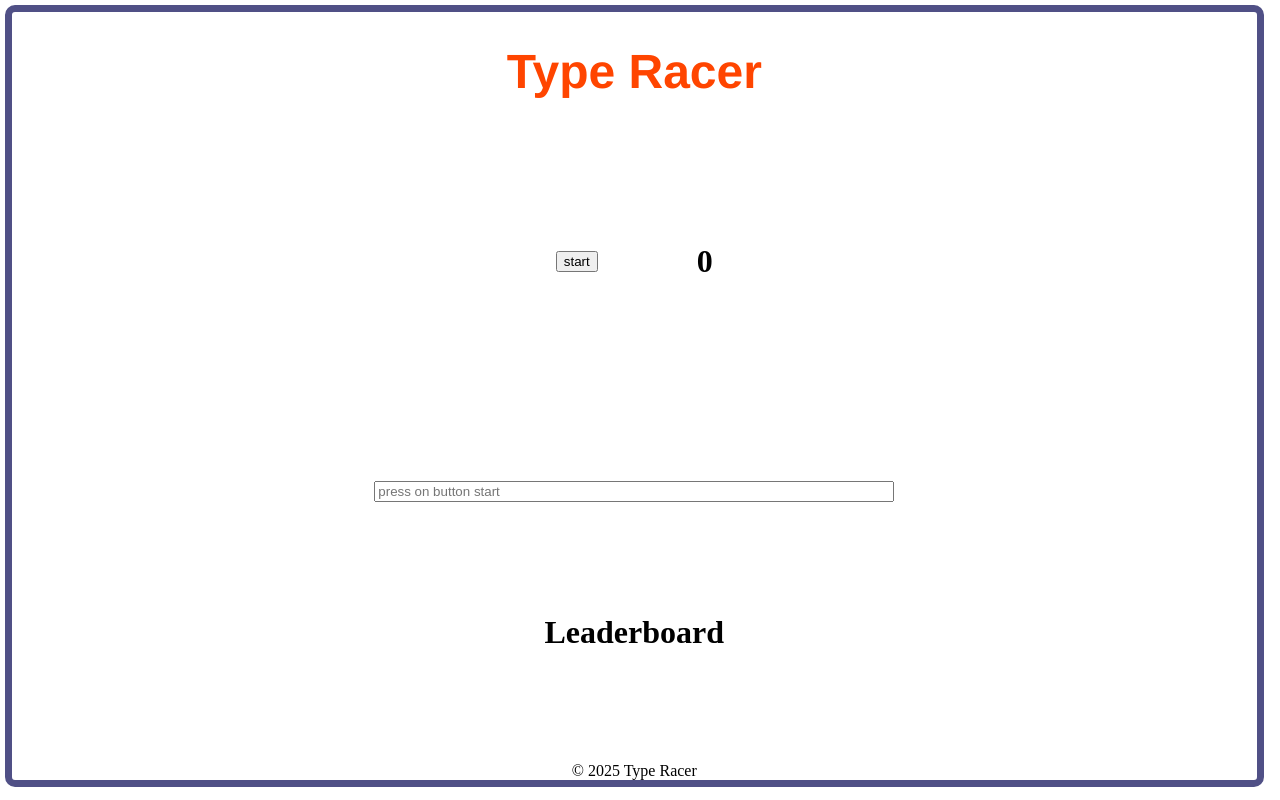
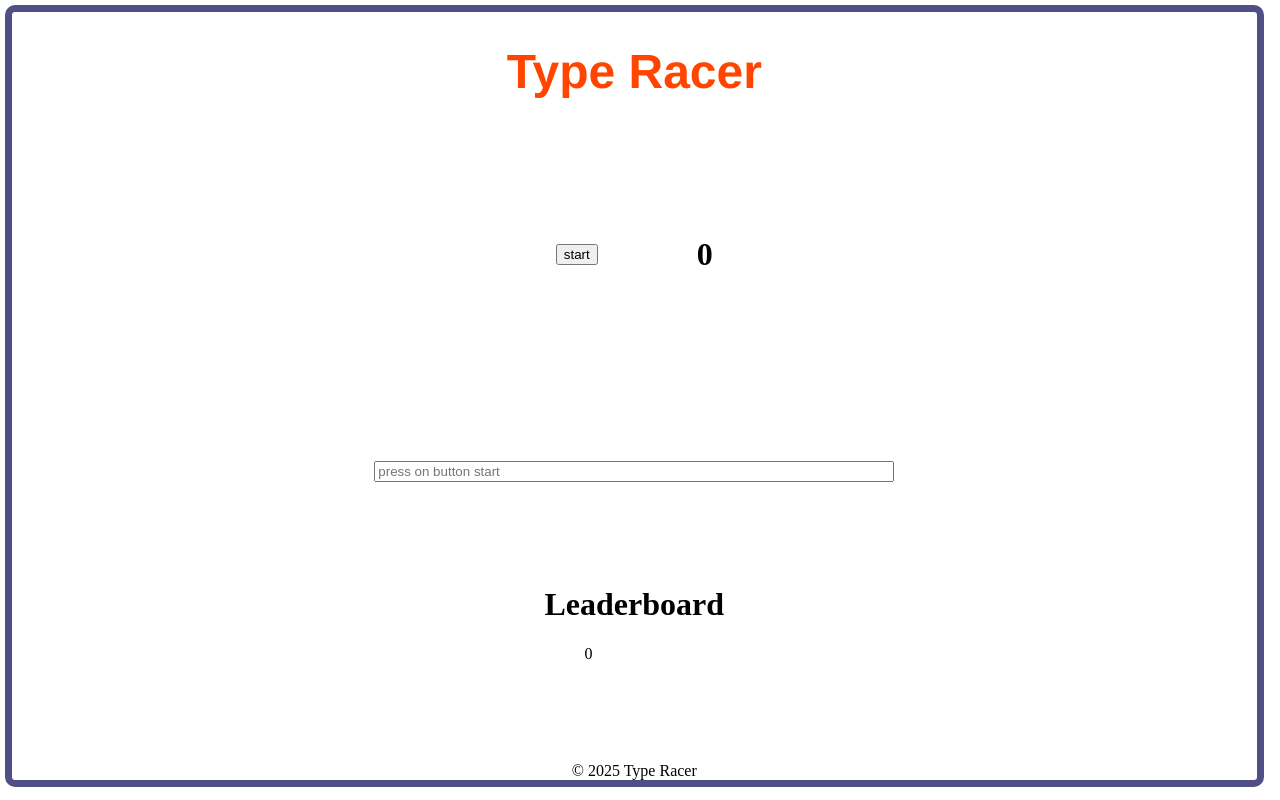
Before and after one commit to elazarmatan/TypeRacer, a React (Vite) app: page / in a window 1280 px wide. Built offline with nearby package versions, Linux system fonts and the light colour scheme.

Commit message:
feat: Display top 5 leaderboard scores.
Implements leaderboard display with name and record. Limits to top 5.

```diff
--- a/src/components/leaderboard.tsx
+++ b/src/components/leaderboard.tsx
@@ -1,9 +1,16 @@
+import { useTimer } from "../context/timer.context"
+import getLeaderboard from "../utils/getLeaderBoard"
 
 function Leaderboard() {
+    const {saveRecord} = useTimer()
+    const leaderboard = getLeaderboard()
+    console.log(saveRecord)
   return (
     <div id="leader">
     <h1>Leaderboard</h1>
-    <ul></ul>
+    <ul>
+        {leaderboard.length && leaderboard.map((leader:{name:string,record:number},index:number)=>  index < 5 &&<li key={leader.name}>{leader.name}:{leader.record}</li>)}
+    </ul>
     </div>
   )
 }
```
